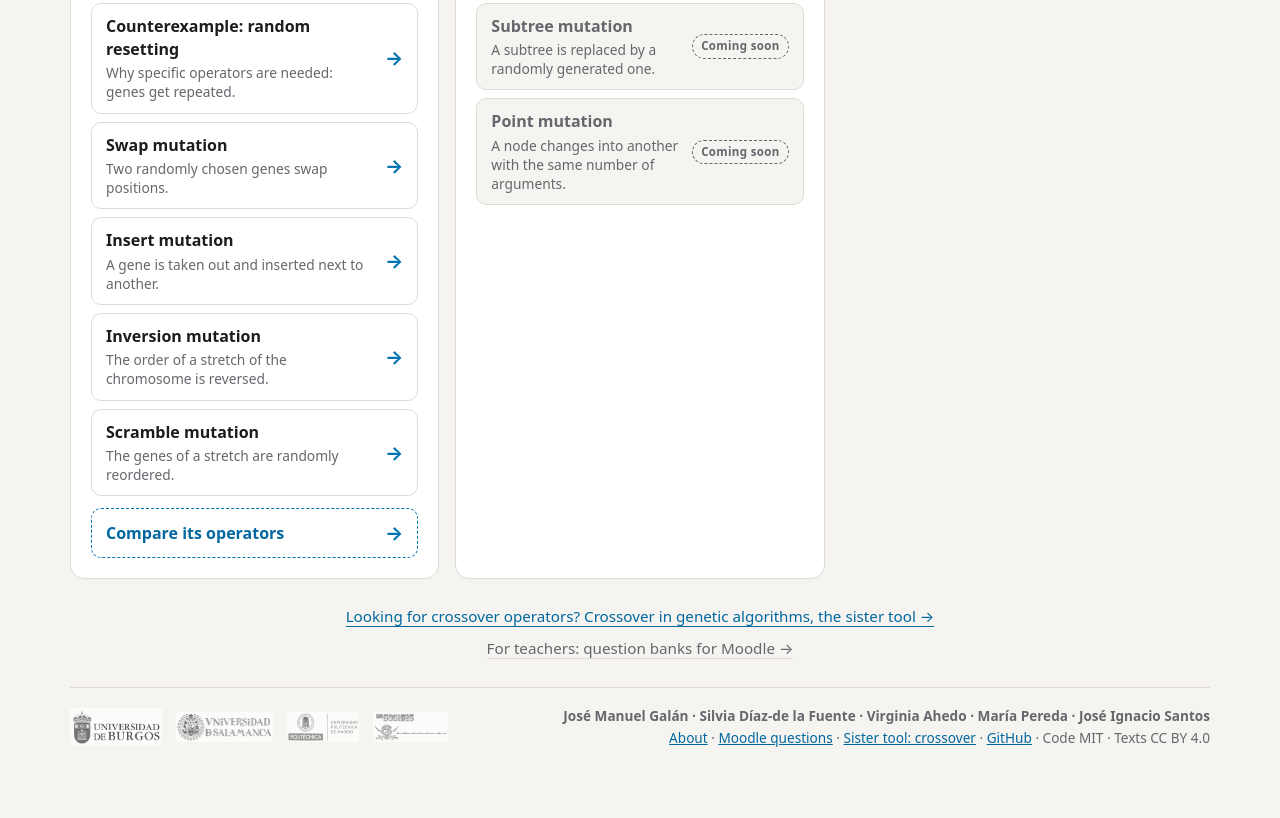
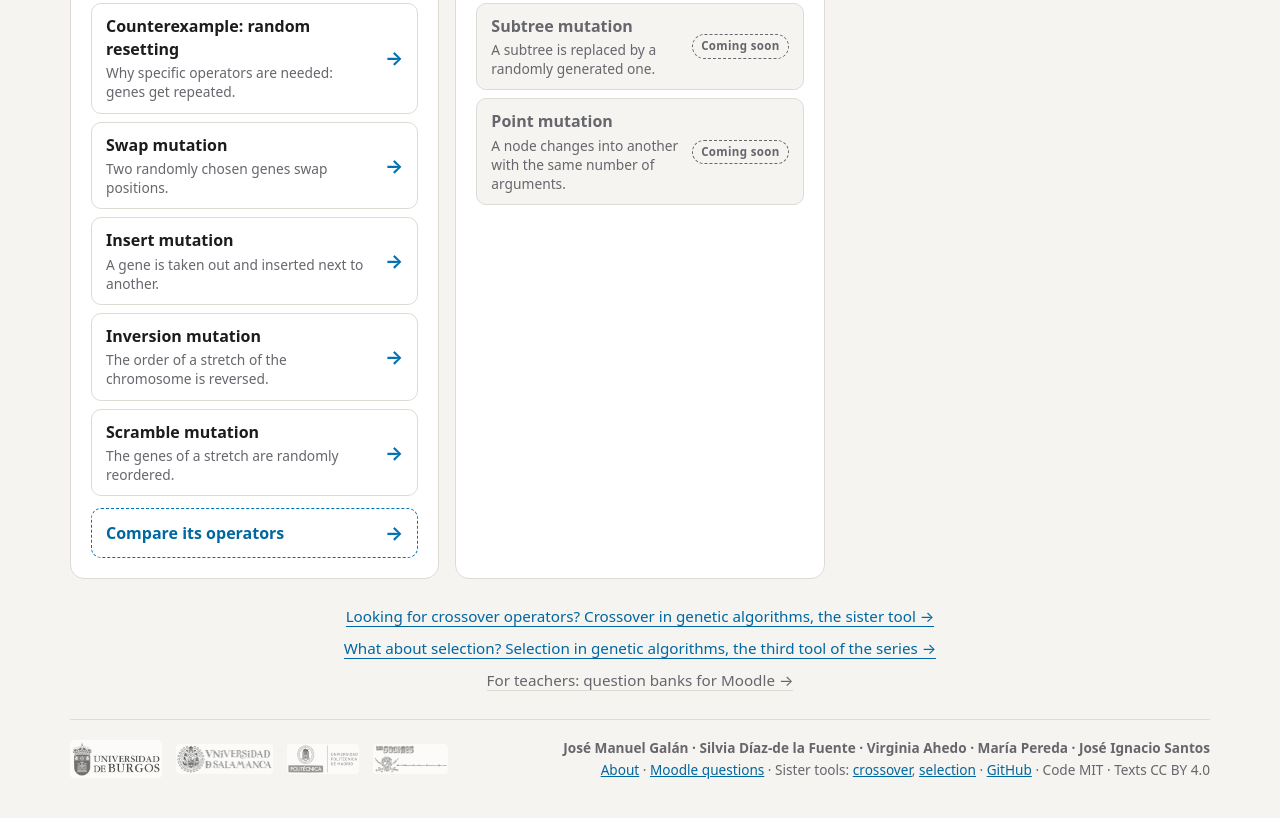
Before and after one commit to josemagalan/mutation-ga, a website with bundled scripts: page index.html in a window 1280 px wide. Shown: the part 1301-2119 px from the top of the page. Before the commit the page ends 2089 px from the top, so only its background shows below. Built offline with nearby package versions, Linux system fonts and the light colour scheme.

Commit message:
Enlace a la tercera herramienta de la serie (selection-ga)
Acerca de, pie, portada y README enlazan con «Selección en algoritmos
genéticos»; la serie cubre selección, cruce y mutación.

Co-Authored-By: Claude Opus 5.5 <noreply@anthropic.com>
Claude-Session: https://claude.ai/code/session_011kFuD41VAPo7U9u3i3hNwC

```diff
--- a/index.html
+++ b/index.html
@@ -28,6 +28,7 @@
       </section>
       <div id="repGrid" class="rep-grid"></div>
       <p class="home-extra home-sister"><a href="https://josemagalan.github.io/crossover-ga/" id="sisterLink"><span data-i18n="sisterHomeLink">¿Buscas los operadores de cruce? Cruces en algoritmos genéticos, la herramienta hermana</span> <span aria-hidden="true">→</span></a></p>
+      <p class="home-extra home-sister"><a href="https://josemagalan.github.io/selection-ga/" id="selectionLink"><span data-i18n="selectionHomeLink">¿Y la selección? Selección en algoritmos genéticos, la tercera herramienta de la serie</span> <span aria-hidden="true">→</span></a></p>
       <p class="home-extra"><a href="#page=moodle" id="moodleLink"><span data-i18n="moodleHomeLink">Para profesorado: bancos de preguntas para Moodle</span> <span aria-hidden="true">→</span></a></p>
     </main>
 
--- a/js/about.js
+++ b/js/about.js
@@ -5,6 +5,7 @@
   'use strict';
 
   const REPO = 'https://github.com/josemagalan/mutation-ga';
+  const SELECTION = 'https://josemagalan.github.io/selection-ga/';
   const SISTER = 'https://josemagalan.github.io/crossover-ga/';
 
   const authors = [
@@ -36,8 +37,10 @@
       group: 'Todos los autores forman parte del grupo de investigación Los Goonies (Group of Organization and Industrial Engineering and Simulation).',
       citeTitle: 'Cómo citar',
       cite: 'Estamos preparando un artículo sobre esta herramienta para el Congreso de Ingeniería de Organización. Mientras tanto, si quieres citarla, ponte en contacto con los autores.',
-      sisterTitle: 'Herramienta hermana',
+      sisterTitle: 'Herramientas hermanas',
       sister: 'Esta herramienta acompaña a «Cruces en algoritmos genéticos», de los mismos autores, que muestra con el mismo enfoque los operadores de cruce de cada representación.',
+      sisterSelection: '«Selección en algoritmos genéticos», la tercera herramienta de la serie, muestra cómo se eligen los padres (ruleta, SUS, ranking, torneo…) y quién sobrevive en el reemplazo. Juntas cubren los tres operadores de un algoritmo genético: selección, cruce y mutación.',
+      sisterLinkSelection: 'Abrir «Selección en algoritmos genéticos»',
       sisterLink: 'Abrir «Cruces en algoritmos genéticos»',
       codeTitle: 'Código y licencias',
       code: 'El código fuente está en GitHub. El código, incluidas las implementaciones en Python y JavaScript que se descargan desde la herramienta, se publica con licencia MIT; los textos docentes (explicaciones, narración de los pasos y pseudocódigo), con licencia CC BY 4.0. D3.js tiene licencia ISC.',
@@ -46,7 +49,9 @@
       thanks: 'Agradecemos al programa Claude for Science de Anthropic su apoyo al desarrollo de esta herramienta, que se ha realizado con la ayuda de Claude.',
       foot: 'Acerca de',
       footMoodle: 'Preguntas para Moodle',
-      footSister: 'Herramienta hermana: cruces',
+      footSister: 'Herramientas hermanas:',
+      footOther: 'cruces',
+      footSelection: 'selección',
       footLicence: 'Código MIT · Textos CC BY 4.0',
     },
     en: {
@@ -56,8 +61,10 @@
       group: 'All authors are members of the Los Goonies research group (Group of Organization and Industrial Engineering and Simulation).',
       citeTitle: 'How to cite',
       cite: 'We are preparing a paper on this tool for the Congreso de Ingeniería de Organización (Spanish conference on industrial management and engineering). In the meantime, if you would like to cite it, please contact the authors.',
-      sisterTitle: 'Sister tool',
+      sisterTitle: 'Sister tools',
       sister: 'This tool accompanies “Crossover in genetic algorithms”, by the same authors, which shows the crossover operators for each representation with the same approach.',
+      sisterSelection: '“Selection in genetic algorithms”, the third tool of the series, shows how parents are chosen (roulette wheel, SUS, ranking, tournament…) and who survives in replacement. Together they cover the three operators of a genetic algorithm: selection, crossover and mutation.',
+      sisterLinkSelection: 'Open “Selection in genetic algorithms”',
       sisterLink: 'Open “Crossover in genetic algorithms”',
       codeTitle: 'Code and licences',
       code: 'The source code is on GitHub. The code, including the Python and JavaScript implementations downloadable from the tool, is released under the MIT licence; the teaching texts (explanations, step narration and pseudocode), under CC BY 4.0. D3.js is ISC-licensed.',
@@ -66,7 +73,9 @@
       thanks: 'We thank Anthropic’s Claude for Science programme for supporting the development of this tool, which was built with the help of Claude.',
       foot: 'About',
       footMoodle: 'Moodle questions',
-      footSister: 'Sister tool: crossover',
+      footSister: 'Sister tools:',
+      footOther: 'crossover',
+      footSelection: 'selection',
       footLicence: 'Code MIT · Texts CC BY 4.0',
     },
   };
@@ -131,14 +140,20 @@
       node('p', 'lead', T.lead),
       section(T.authorsTitle, authorLine(true), affs, node('p', null, T.group)),
       logoRow('about-logos'),
-      section(T.sisterTitle, (() => {
+      section(T.sisterTitle, ...(() => {
         const p = node('p', null, `${T.sister} `);
         const s = node('a', null, T.sisterLink);
         s.href = sisterUrl(lang);
         s.target = '_blank';
         s.rel = 'noopener';
         p.append(s, document.createTextNode('.'));
-        return p;
+        const p2 = node('p', null, `${T.sisterSelection} `);
+        const s2 = node('a', null, T.sisterLinkSelection);
+        s2.href = sisterUrl(lang, 'selection');
+        s2.target = '_blank';
+        s2.rel = 'noopener';
+        p2.append(s2, document.createTextNode('.'));
+        return [p, p2];
       })()),
       section(T.citeTitle, node('p', null, T.cite)),
       section(T.codeTitle, codeP),
@@ -146,7 +161,7 @@
     );
   }
 
-  function sisterUrl(lang) { return `${SISTER}#lang=${lang}`; }
+  function sisterUrl(lang, which) { return `${which === 'selection' ? SELECTION : SISTER}#lang=${lang}`; }
 
   function renderFooter(container, lang) {
     const T = text[lang] || text.es;
@@ -159,9 +174,11 @@
     gh.href = REPO;
     const moodle = node('a', null, T.footMoodle);
     moodle.href = `#page=moodle&lang=${lang}`;
-    const sister = node('a', null, T.footSister);
+    const sister = node('a', null, T.footOther);
     sister.href = sisterUrl(lang);
-    links.append(about, document.createTextNode(' · '), moodle, document.createTextNode(' · '), sister, document.createTextNode(' · '), gh, document.createTextNode(` · ${T.footLicence}`));
+    const selection = node('a', null, T.footSelection);
+    selection.href = sisterUrl(lang, 'selection');
+    links.append(about, document.createTextNode(' · '), moodle, document.createTextNode(` · ${T.footSister} `), sister, document.createTextNode(', '), selection, document.createTextNode(' · '), gh, document.createTextNode(` · ${T.footLicence}`));
     info.append(links);
     container.replaceChildren(logoRow('site-foot-logos'), info);
   }
--- a/js/app.js
+++ b/js/app.js
@@ -716,6 +716,7 @@
     G.about.renderFooter(el.siteFoot, state.lang);
     $('moodleLink').href = `#page=moodle&lang=${state.lang}`;
     $('sisterLink').href = G.about.sisterUrl(state.lang);
+    $('selectionLink').href = G.about.sisterUrl(state.lang, 'selection');
     if (state.view === 'moodle') {
       document.title = `${G.moodlePage.text[state.lang].title} · ${t('brand')}`;
       G.moodlePage.renderMoodle(el.moodleBody, state.lang);
--- a/js/i18n.js
+++ b/js/i18n.js
@@ -124,6 +124,7 @@
       compareRefs_real: 'Para saber más: Talbi (2009), apartado 3.3.2.2, y Herrera, Lozano y Verdegay (1998), revisión de los operadores de los algoritmos genéticos con codificación real.',
       compareRefs_permutation: 'Para saber más: Talbi (2009), vecindarios de las permutaciones (capítulo 2) y mutación (apartado 3.3.2.2), y Eiben y Smith (2015), apartado 4.5.1, sobre qué información conserva cada mutación: posiciones, orden o adyacencias.',
       sisterHomeLink: '¿Buscas los operadores de cruce? Cruces en algoritmos genéticos, la herramienta hermana',
+      selectionHomeLink: '¿Y la selección? Selección en algoritmos genéticos, la tercera herramienta de la serie',
       moodleHomeLink: 'Para profesorado: bancos de preguntas para Moodle',
       practiceMode: 'Practicar',
       exitPractice: 'Salir de practicar',
@@ -296,6 +297,7 @@
       compareRefs_real: 'Further reading: Talbi (2009), section 3.3.2.2, and Herrera, Lozano and Verdegay (1998), a review of the operators of real-coded genetic algorithms.',
       compareRefs_permutation: 'Further reading: Talbi (2009), permutation neighbourhoods (chapter 2) and mutation (section 3.3.2.2), and Eiben and Smith (2015), section 4.5.1, on what information each mutation keeps: positions, order or adjacencies.',
       sisterHomeLink: 'Looking for crossover operators? Crossover in genetic algorithms, the sister tool',
+      selectionHomeLink: 'What about selection? Selection in genetic algorithms, the third tool of the series',
       moodleHomeLink: 'For teachers: question banks for Moodle',
       practiceMode: 'Practice',
       exitPractice: 'Leave practice',
```
Also changed, not shown: README.md.
